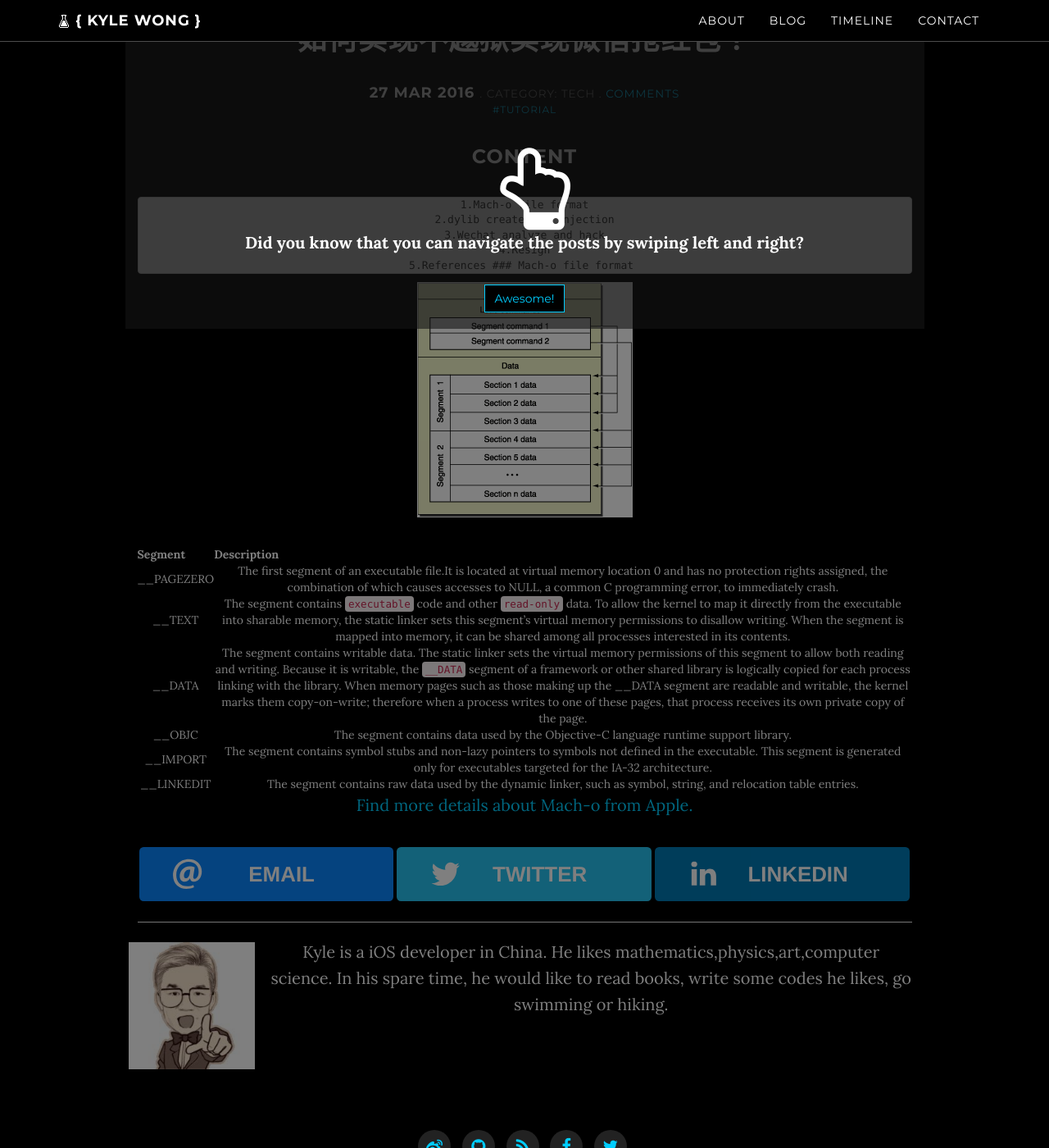
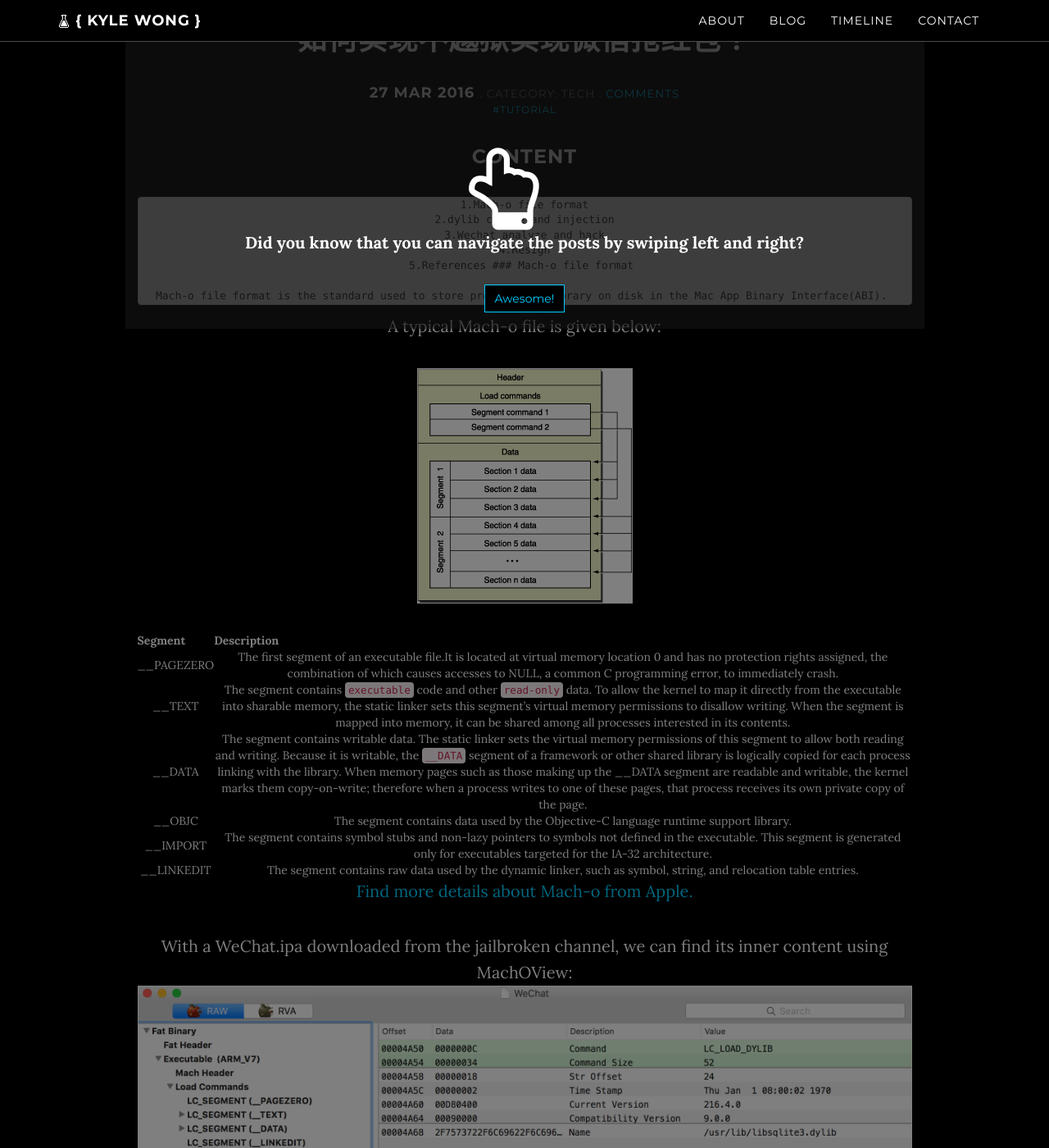
Before and after one commit to kangwang1988/kangwang1988.github.io, a Jekyll site: the page built from _posts/2016-03-27-how-to-rob-wechat-red-envelop-automatically.md, in a window 1280 px wide and 1400 px high, scrolled down 221 px. Shown: the whole window at 82% size. Built offline with Jekyll 4.4.1, drawn with Linux system fonts in a browser that asks for light colours; nearby versions of some CDN libraries; comment, search, counter and statistics services are not loaded; a style sheet for code colours, icons or effects is not loaded.

Commit message:
New post & resource.

```diff
--- a/_posts/2016-03-27-how-to-rob-wechat-red-envelop-automatically.md
+++ b/_posts/2016-03-27-how-to-rob-wechat-red-envelop-automatically.md
@@ -14,6 +14,10 @@ tags: [ 'tutorial' ]
 	5.References
 ### Mach-o file format
 
+	Mach-o file format is the standard used to store program and library on disk in the Mac App Binary Interface(ABI).
+
+A typical Mach-o file is given below:
+
 ![Mach-o file format](https://raw.githubusercontent.com/kangwang1988/kangwang1988.github.io/master/img/mach_o_segments.gif)
 
 Segment | Description
@@ -26,3 +30,8 @@ __IMPORT | The segment contains symbol stubs and non-lazy pointers to symbols no
 __LINKEDIT | The segment contains raw data used by the dynamic linker, such as symbol, string, and relocation table entries.
 
 [Find more details about Mach-o from Apple.](https://developer.apple.com/library/mac/documentation/DeveloperTools/Conceptual/MachORuntime/index.html#//apple_ref/doc/uid/20001298-89026)
+
+With a WeChat.ipa downloaded from the jailbroken channel, we can find its inner content using MachOView:
+![wechat-load-commands-in-machoview-original](https://github.com/kangwang1988/kangwang1988.github.io/raw/master/img/wechat-load-commands-in-machoview-original.png)
+
+Those dylib
```
Also changed, not shown: img/wechat-load-commands-in-machoview-original.png (added), img/wechat-load-commands-in-machoview.png (deleted).
